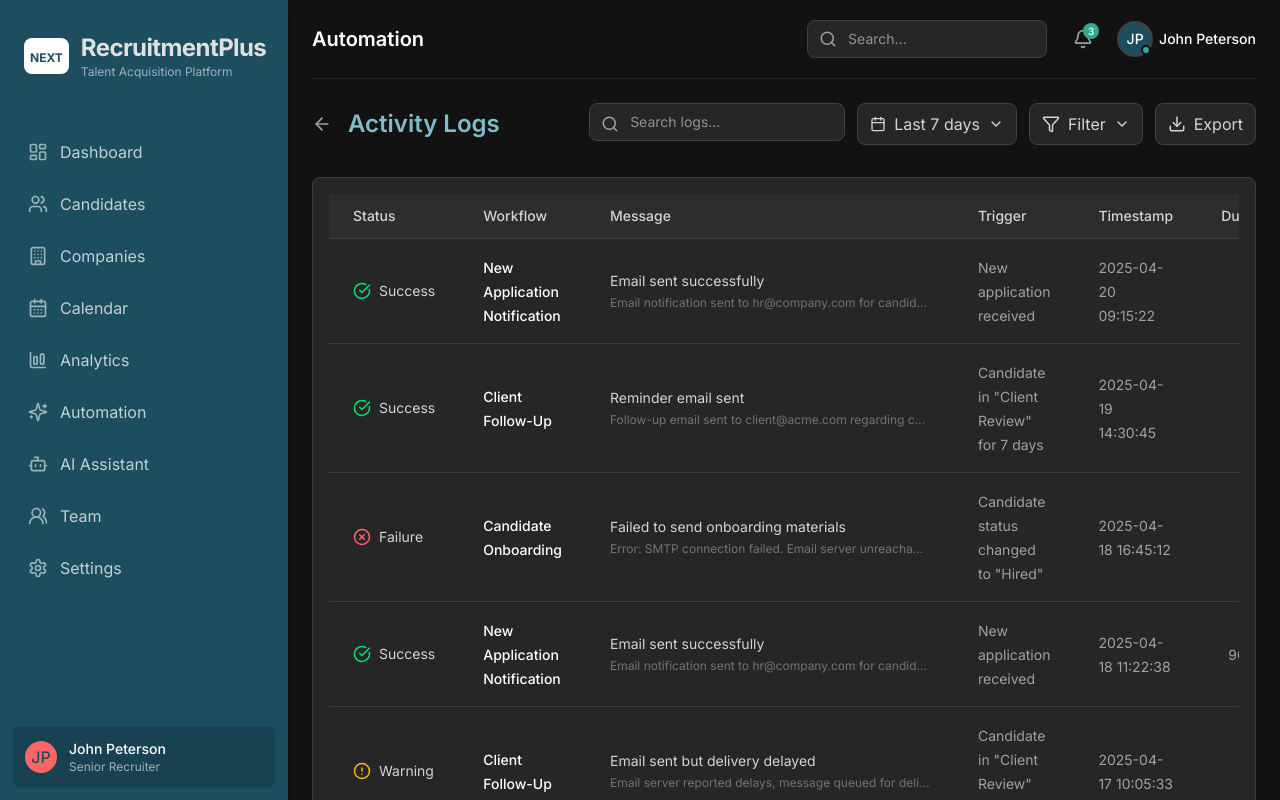
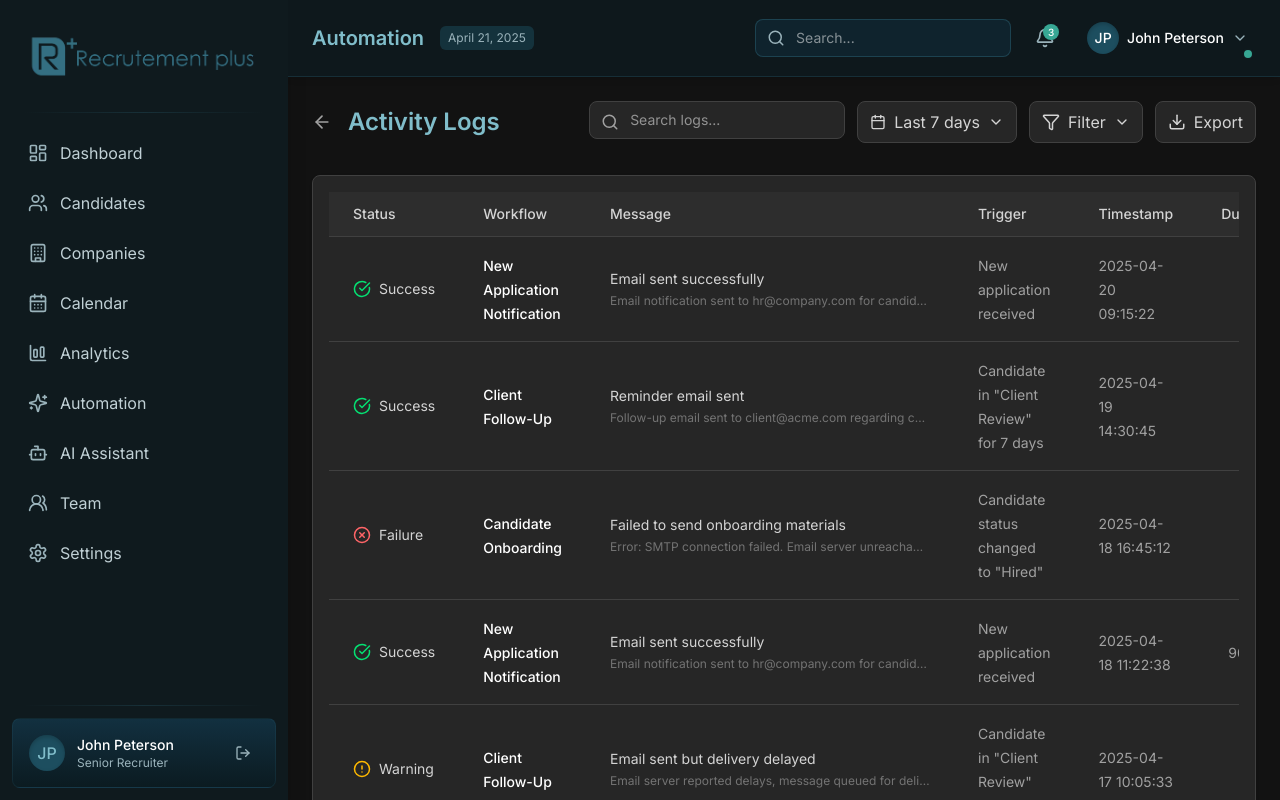
Before and after one commit to Achref23illi/recrutmentplus_crm, a Next.js app: page /automation/logs in a window 1280 px wide. Built offline with nearby package versions, Linux system fonts and the light colour scheme.

Commit message:
starting frontend Ui v2

```diff
--- a/app/automation/logs/DateRangePicker.tsx
+++ b/app/automation/logs/DateRangePicker.tsx
@@ -1,7 +1,7 @@
 'use client'
 
 import { useState, useRef, useEffect } from 'react'
-import { Calendar, ChevronDown, X } from 'lucide-react'
+import { Calendar, ChevronDown } from 'lucide-react'
 
 interface DateRange {
   label: string
--- a/app/automation/logs/page.tsx
+++ b/app/automation/logs/page.tsx
@@ -139,6 +139,7 @@ export default function AutomationLogsPage() {
   const [logs] = useState<ActivityLog[]>(sampleActivityLogs)
   const [filteredLogs, setFilteredLogs] = useState<ActivityLog[]>(sampleActivityLogs)
   const [searchQuery, setSearchQuery] = useState('')
+  // eslint-disable-next-line @typescript-eslint/no-unused-vars
   const [dateRange, setDateRange] = useState({
     from: '',
     to: '',
--- a/app/layout.tsx
+++ b/app/layout.tsx
@@ -26,10 +26,8 @@ export default function RootLayout({ children }: { children: React.ReactNode })
         {/* Main area */}
         <div className="flex-1 flex flex-col h-full overflow-hidden">
           <div className="flex-1 flex flex-col h-full overflow-hidden">
-            {/* Header component */}
-            <div className="container mx-auto px-6 max-w-7xl">
-              <Header />
-            </div>
+            {/* Header component - now takes full width */}
+            <Header />
 
             {/* Page content - scrollable area */}
             <div className="flex-1 overflow-auto">
--- a/components/Header.tsx
+++ b/components/Header.tsx
@@ -2,7 +2,7 @@
 'use client'
 
 import { useState, useEffect, useRef } from 'react'
-import { Bell, Search, Menu, X, User, LogOut, Settings, Calendar, Mail, CheckCircle2 } from 'lucide-react'
+import { Bell, Search, Menu, X, User, LogOut, Settings, Calendar, Mail, CheckCircle2, ChevronDown } from 'lucide-react'
 import Link from 'next/link'
 import { usePathname } from 'next/navigation'
 
@@ -65,59 +65,62 @@ export default function Header() {
   ]
 
   return (
-    <header className="bg-transparent py-5 border-b border-neutral-700/50 sticky top-0 z-30">
-      <div className="flex items-center justify-between">
+    <header className="bg-[#0F1A1E]/90 backdrop-blur-sm py-4 border-b border-[#2a6274]/30 sticky top-0 z-30 shadow-md">
+      <div className="flex items-center justify-between px-6 max-w-7xl mx-auto">
         {/* Left side: page title + search */}
         <div className="flex items-center space-x-6 lg:space-x-10">
           {/* Mobile menu button - only visible on small screens */}
           <button
-            className="lg:hidden text-neutral-400 hover:text-white"
+            className="lg:hidden text-neutral-400 hover:text-[#80BDCA] p-1.5 rounded-lg hover:bg-[#1A2E36]/70"
             onClick={() => setShowMobileMenu(!showMobileMenu)}
           >
-            {showMobileMenu ? <X size={24} /> : <Menu size={24} />}
+            {showMobileMenu ? <X size={22} /> : <Menu size={22} />}
           </button>
 
           {/* Page title */}
-          <h1 className="text-xl font-semibold text-white hidden sm:block">
+          <h1 className="text-xl font-semibold text-[#80BDCA] hidden sm:flex sm:items-center sm:gap-2">
             {getPageTitle()}
+            <span className="text-xs bg-[#1D4E5F]/50 text-[#9AB3BB] py-1 px-2 rounded-md font-normal ml-2">
+              April 21, 2025
+            </span>
           </h1>
         </div>
 
         {/* Right side: search + notifications + user avatar/menu */}
-        <div className="flex items-center space-x-5">
+        <div className="flex items-center space-x-4">
           {/* Search */}
           <div className="relative hidden lg:block">
-            <Search size={18} className="absolute left-3 top-1/2 -translate-y-1/2 text-neutral-400" />
+            <Search size={18} className="absolute left-3 top-1/2 -translate-y-1/2 text-[#9AB3BB]" />
             <input
               type="text"
               placeholder="Search..."
-              className="pl-10 pr-4 py-2 w-60 border border-neutral-700 bg-neutral-800 rounded-lg text-sm text-white focus:outline-none focus:ring-2 focus:ring-[#1D4E5F] focus:border-transparent"
+              className="pl-10 pr-4 py-2 w-64 border border-[#2a6274]/50 bg-[#123040]/50 rounded-lg text-sm text-white focus:outline-none focus:ring-2 focus:ring-[#1D4E5F] focus:border-transparent transition-all"
             />
           </div>
 
           {/* Search button - visible only on smaller screens */}
-          <button className="lg:hidden text-neutral-400 hover:text-white" title="Search">
+          <button className="lg:hidden p-2 rounded-lg text-[#9AB3BB] hover:text-[#80BDCA] hover:bg-[#1A2E36]/70" title="Search">
             <Search size={20} />
           </button>
 
           {/* Notifications */}
           <div className="relative" ref={notificationMenuRef}>
             <button
-              className="relative p-1.5 rounded-full hover:bg-neutral-800 transition-colors"
+              className="relative p-2 rounded-lg hover:bg-[#1A2E36]/70 transition-colors"
               onClick={() => {
                 setShowNotifications(!showNotifications);
                 setShowUserMenu(false);
               }}
             >
-              <Bell size={20} className={`${showNotifications ? 'text-[#80BDCA]' : 'text-neutral-400'}`} />
+              <Bell size={20} className={`${showNotifications ? 'text-[#80BDCA]' : 'text-[#9AB3BB]'}`} />
               {/* Notification badge */}
-              <span className="absolute top-0 right-0 h-4 w-4 bg-[#37A794] rounded-full text-[10px] font-medium flex items-center justify-center text-white">3</span>
+              <span className="absolute top-1 right-1 h-4 w-4 bg-[#37A794] rounded-full text-[10px] font-medium flex items-center justify-center text-white">3</span>
             </button>
 
             {/* Notification dropdown */}
             {showNotifications && (
-              <div className="absolute right-0 top-full mt-2 w-80 bg-neutral-800 rounded-lg shadow-lg border border-neutral-700 overflow-hidden z-50">
-                <div className="px-4 py-3 bg-neutral-800 border-b border-neutral-700 flex justify-between items-center">
+              <div className="absolute right-0 top-full mt-1.5 w-80 bg-[#0F1A1E] rounded-lg shadow-xl border border-[#2a6274]/30 overflow-hidden z-50">
+                <div className="px-4 py-3 bg-[#123040]/70 border-b border-[#2a6274]/30 flex justify-between items-center">
                   <h3 className="font-medium text-white">Notifications</h3>
                   <Link href="/notifications" className="text-xs text-[#80BDCA] hover:text-[#51B3A2]">
                     View All
@@ -128,31 +131,31 @@ export default function Header() {
                   {notifications.map(notification => (
                     <div
                       key={notification.id}
-                      className="px-4 py-3 border-b border-neutral-700 hover:bg-neutral-700/30 transition-colors"
+                      className="px-4 py-3 border-b border-[#2a6274]/20 hover:bg-[#1A2E36]/40 transition-colors"
                     >
                       <div className="flex">
                         <div className="mr-3">
-                          <div className={`h-8 w-8 rounded-full flex items-center justify-center
+                          <div className={`h-9 w-9 rounded-full flex items-center justify-center shadow-inner shadow-black/20
                             ${notification.type === 'calendar' ? 'bg-blue-900/30 text-blue-300' :
-                              notification.type === 'application' ? 'bg-[#1D4E5F]/30 text-[#80BDCA]' :
+                              notification.type === 'application' ? 'bg-[#1D4E5F]/40 text-[#80BDCA]' :
                               'bg-green-900/30 text-green-300'}`}
                           >
-                            {notification.type === 'calendar' ? <Calendar size={16} /> :
-                             notification.type === 'application' ? <Mail size={16} /> :
-                             <CheckCircle2 size={16} />}
+                            {notification.type === 'calendar' ? <Calendar size={18} /> :
+                             notification.type === 'application' ? <Mail size={18} /> :
+                             <CheckCircle2 size={18} />}
                           </div>
                         </div>
                         <div>
                           <p className="text-sm font-medium text-white">{notification.title}</p>
-                          <p className="text-xs text-neutral-400 mt-0.5">{notification.message}</p>
-                          <p className="text-xs text-neutral-500 mt-1">{notification.time}</p>
+                          <p className="text-xs text-[#9AB3BB] mt-0.5">{notification.message}</p>
+                          <p className="text-xs text-[#5D7379] mt-1">{notification.time}</p>
                         </div>
                       </div>
                     </div>
                   ))}
                 </div>
 
-                <div className="px-4 py-2 bg-neutral-800 border-t border-neutral-700">
+                <div className="px-4 py-2 bg-[#123040]/50 border-t border-[#2a6274]/30">
                   <button className="w-full py-2 text-center text-sm text-[#80BDCA] hover:text-[#51B3A2] transition-colors">
                     Mark all as read
                   </button>
@@ -168,32 +171,33 @@ export default function Header() {
                 setShowUserMenu(!showUserMenu);
                 setShowNotifications(false);
               }}
-              className="flex items-center space-x-2 focus:outline-none"
+              className="flex items-center space-x-2 focus:outline-none py-1.5 px-2 rounded-lg hover:bg-[#1A2E36]/70 transition-colors"
             >
-              <div className="h-8 w-8 rounded-full bg-[#1D4E5F] text-white flex items-center justify-center text-sm font-medium relative ring-2 ring-neutral-700">
+              <div className="h-8 w-8 rounded-full bg-[#1D4E5F] text-white flex items-center justify-center text-sm font-medium shadow-inner shadow-black/20">
                 JP
-                <span className="absolute bottom-0 right-0 h-2.5 w-2.5 bg-[#37A794] rounded-full border-2 border-[#121212]"></span>
+                <span className="absolute bottom-0 right-0.5 h-3 w-3 bg-[#37A794] rounded-full border-2 border-[#0F1A1E]"></span>
               </div>
               <span className="hidden md:inline text-sm font-medium text-white">John Peterson</span>
+              <ChevronDown size={16} className="hidden md:block text-[#9AB3BB]" />
             </button>
 
             {/* Dropdown menu */}
             {showUserMenu && (
-              <div className="absolute right-0 top-full mt-2 w-56 bg-neutral-800 rounded-lg shadow-lg border border-neutral-700 py-1 z-50">
-                <div className="px-4 py-3 border-b border-neutral-700">
+              <div className="absolute right-0 top-full mt-1.5 w-60 bg-[#0F1A1E] rounded-lg shadow-xl border border-[#2a6274]/30 py-1 z-50">
+                <div className="px-4 py-3 border-b border-[#2a6274]/30">
                   <p className="text-sm font-medium text-white">John Peterson</p>
-                  <p className="text-xs text-neutral-400">john.peterson@example.com</p>
+                  <p className="text-xs text-[#9AB3BB]">john.peterson@example.com</p>
                 </div>
-                <Link href="/settings/profile" className="flex items-center px-4 py-2 text-sm text-neutral-300 hover:bg-neutral-700">
-                  <User size={16} className="mr-3 text-neutral-400" />
+                <Link href="/settings/profile" className="flex items-center px-4 py-2.5 text-sm text-[#C0D0D5] hover:bg-[#1A2E36]/70">
+                  <User size={16} className="mr-3 text-[#9AB3BB]" />
                   Your Profile
                 </Link>
-                <Link href="/settings" className="flex items-center px-4 py-2 text-sm text-neutral-300 hover:bg-neutral-700">
-                  <Settings size={16} className="mr-3 text-neutral-400" />
+                <Link href="/settings" className="flex items-center px-4 py-2.5 text-sm text-[#C0D0D5] hover:bg-[#1A2E36]/70">
+                  <Settings size={16} className="mr-3 text-[#9AB3BB]" />
                   Settings
                 </Link>
-                <div className="border-t border-neutral-700 my-1"></div>
-                <button className="flex w-full items-center px-4 py-2 text-sm text-red-400 hover:bg-neutral-700">
+                <div className="border-t border-[#2a6274]/30 my-1"></div>
+                <button className="flex w-full items-center px-4 py-2.5 text-sm text-red-400 hover:bg-[#1A2E36]/70">
                   <LogOut size={16} className="mr-3" />
                   Sign out
                 </button>
@@ -205,13 +209,13 @@ export default function Header() {
 
       {/* Mobile search - visible when menu is open */}
       {showMobileMenu && (
-        <div className="px-4 py-3 border-t border-neutral-700 lg:hidden mt-3">
+        <div className="px-6 py-3 border-t border-[#2a6274]/30 lg:hidden mt-3">
           <div className="relative">
-            <Search size={18} className="absolute left-3 top-1/2 -translate-y-1/2 text-neutral-400" />
+            <Search size={18} className="absolute left-3 top-1/2 -translate-y-1/2 text-[#9AB3BB]" />
             <input
               type="text"
               placeholder="Search..."
-              className="w-full pl-9 pr-4 py-2 border border-neutral-700 bg-neutral-800 rounded-lg text-sm text-white"
+              className="w-full pl-9 pr-4 py-2 border border-[#2a6274]/50 bg-[#123040]/50 rounded-lg text-sm text-white focus:outline-none focus:ring-1 focus:ring-[#1D4E5F]"
             />
           </div>
         </div>
--- a/components/Sidebar.tsx
+++ b/components/Sidebar.tsx
@@ -2,6 +2,7 @@
 'use client'
 
 import Link from 'next/link'
+import Image from 'next/image'
 import { usePathname } from 'next/navigation'
 import {
   LayoutDashboard,
@@ -13,7 +14,8 @@ import {
   Bot,
   UsersRound,
   Settings,
-  ChevronRight
+  ChevronRight,
+  LogOut
 } from 'lucide-react'
 
 const navItems = [
@@ -32,22 +34,27 @@ export default function Sidebar() {
   const pathname = usePathname()
 
   return (
-    <aside className="w-72 bg-[#1D4E5F] text-white shadow-xl h-full flex flex-col">
-      {/* Logo / Brand */}
-      <div className="px-6 py-8">
-        <div className="flex items-center gap-3">
-          <div className="bg-white rounded-lg p-1.5">
-            <span className="text-[#1D4E5F] font-bold text-xs">NEXT</span>
-          </div>
-          <div>
-            <h1 className="text-2xl font-bold tracking-tight">RecruitmentPlus</h1>
-            <p className="text-xs text-[#9AB3BB]">Talent Acquisition Platform</p>
-          </div>
+    <aside className="w-72 bg-[#0F1A1E] text-white shadow-xl h-full flex flex-col">
+      {/* Logo */}
+      <div className="px-6 py-6">
+        <div className="relative h-16 w-full">
+          <Image
+            src="/logo.webp"
+            alt="RecruitmentPlus Logo"
+            fill
+            className="object-contain"
+            priority
+          />
         </div>
       </div>
 
+      {/* Divider */}
+      <div className="px-6">
+        <div className="h-px bg-gradient-to-r from-transparent via-[#2a6274]/30 to-transparent"></div>
+      </div>
+
       {/* Navigation */}
-      <nav className="flex-1 px-3 py-4 space-y-1 overflow-y-auto">
+      <nav className="flex-1 px-3 py-4 space-y-0.5 overflow-y-auto">
         {navItems.map(({ label, href, icon }) => {
           const isActive = pathname === href
           return (
@@ -56,17 +63,17 @@ export default function Sidebar() {
               href={href}
               className={`flex items-center px-4 py-3 rounded-lg transition-all duration-200 group ${
                 isActive
-                  ? 'bg-white/10 text-white font-medium'
-                  : 'text-[#C0D0D5] hover:bg-white/5'
+                  ? 'bg-gradient-to-r from-[#1D4E5F]/90 to-[#123040] text-white font-medium'
+                  : 'text-[#C0D0D5] hover:bg-[#1A2E36]/70'
               }`}
             >
-              <span className={`${isActive ? 'text-white' : 'text-[#9AB3BB] group-hover:text-[#C0D0D5]'}`}>
+              <span className={`${isActive ? 'text-[#80BDCA]' : 'text-[#9AB3BB] group-hover:text-[#C0D0D5]'}`}>
                 {icon}
               </span>
               <span className="ml-3">{label}</span>
               {isActive && (
                 <div className="ml-auto">
-                  <ChevronRight size={16} className="text-[#9AB3BB]" />
+                  <ChevronRight size={16} className="text-[#80BDCA]" />
                 </div>
               )}
             </Link>
@@ -74,16 +81,26 @@ export default function Sidebar() {
         })}
       </nav>
 
-      {/* User profile snippet */}
-      <div className="px-3 py-3 mx-3 mb-3 rounded-lg bg-[#123040]/40 border border-[#2a6274]/20">
-        <div className="flex items-center">
-          <div className="h-8 w-8 rounded-full bg-red-400 flex items-center justify-center text-[#1D4E5F] font-medium">
-            JP
+      {/* Divider */}
+      <div className="px-6 mb-3">
+        <div className="h-px bg-gradient-to-r from-transparent via-[#2a6274]/30 to-transparent"></div>
+      </div>
+
+      {/* User profile */}
+      <div className="px-4 py-4 mx-3 mb-3 rounded-lg bg-gradient-to-b from-[#123040] to-[#0B1B21] border border-[#2a6274]/20">
+        <div className="flex items-center justify-between">
+          <div className="flex items-center">
+            <div className="h-9 w-9 rounded-full bg-[#1D4E5F] flex items-center justify-center text-[#80BDCA] font-medium shadow-inner shadow-black/20">
+              JP
+            </div>
+            <div className="ml-3">
+              <p className="text-sm font-medium text-white">John Peterson</p>
+              <p className="text-xs text-[#9AB3BB]">Senior Recruiter</p>
+            </div>
           </div>
-          <div className="ml-3">
-            <p className="text-sm font-medium">John Peterson</p>
-            <p className="text-xs text-[#9AB3BB]">Senior Recruiter</p>
-          </div>
+          <button className="h-8 w-8 rounded-full flex items-center justify-center text-[#9AB3BB] hover:bg-[#1D4E5F]/30 hover:text-[#80BDCA] transition-colors">
+            <LogOut size={16} />
+          </button>
         </div>
       </div>
     </aside>
```
